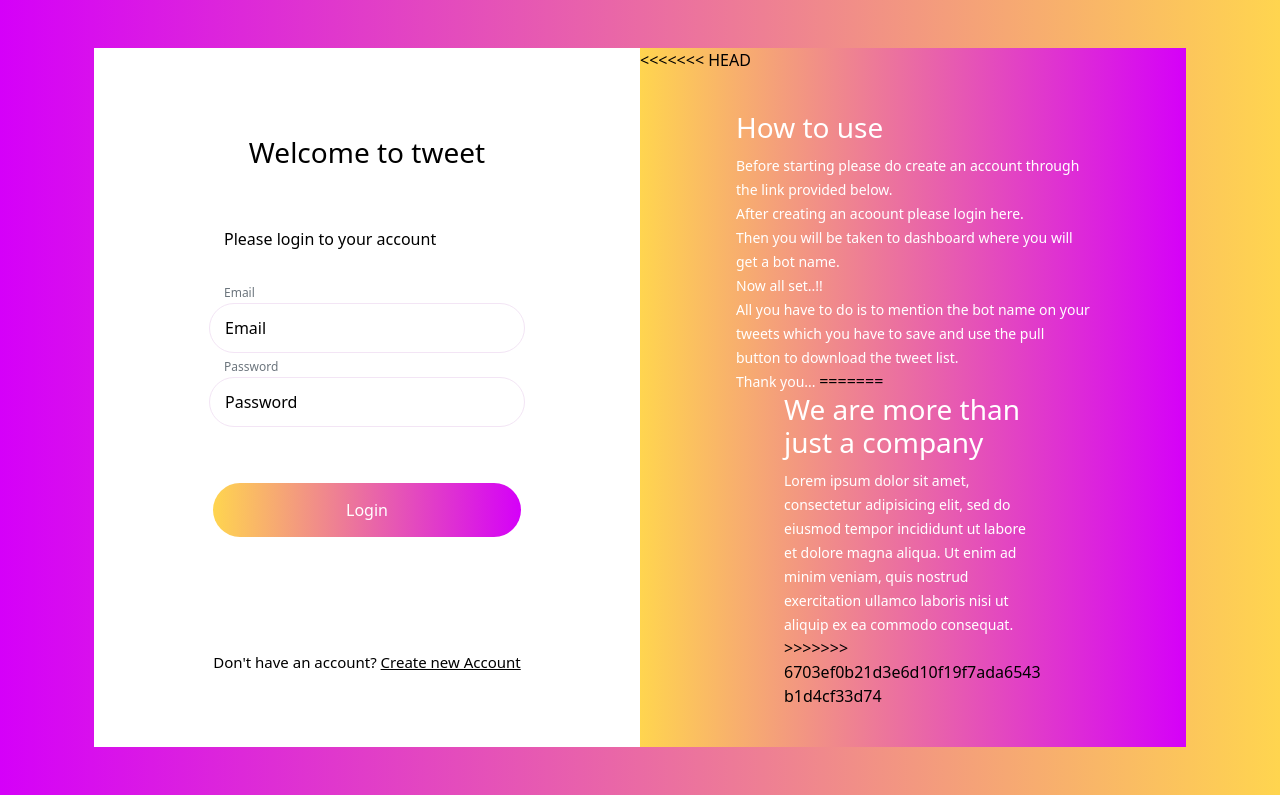
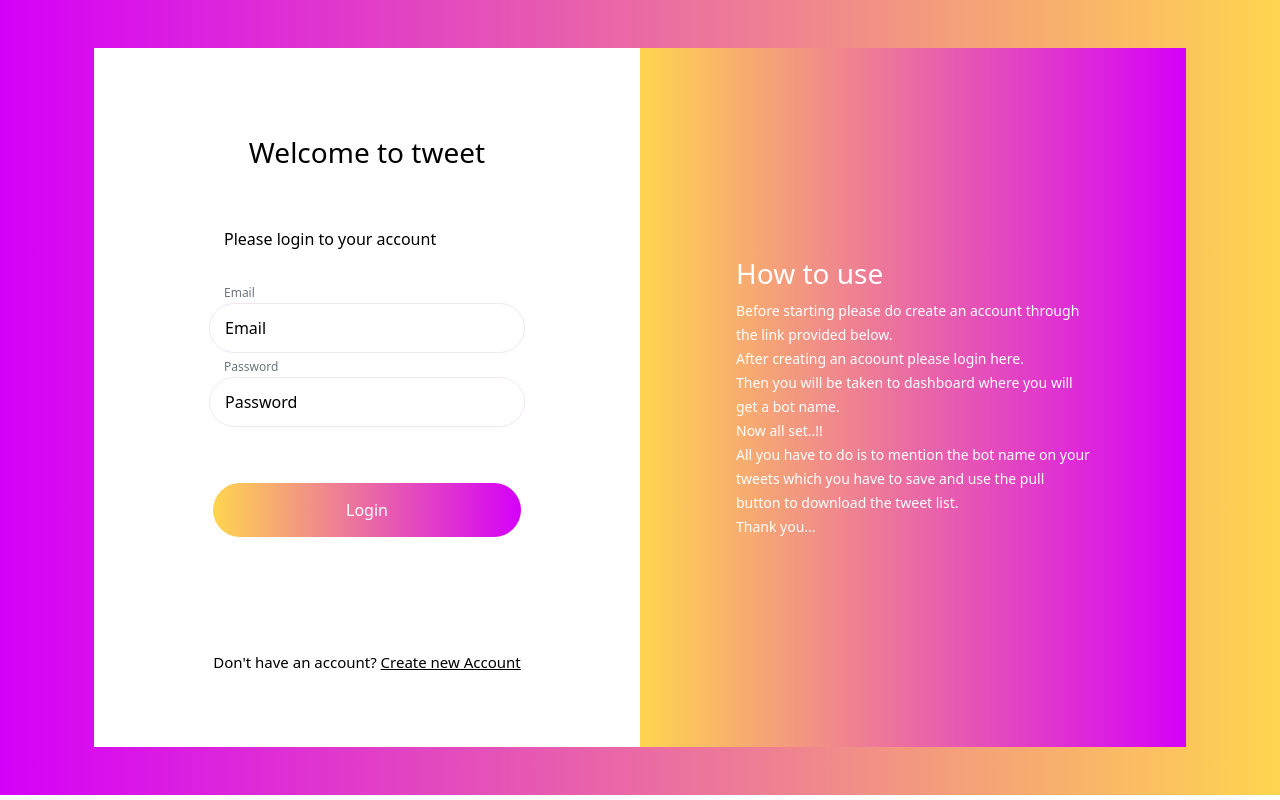
Before and after one commit to python-project-tinkerhub/project-python, a Django app: page /user/ in a window 1280 px wide. Run offline with Django 3.2, Linux system fonts and the light colour scheme; some libraries are stand-ins or nearby versions.

Commit message:
lorem ipsum removed from index

```diff
--- a/twitter_assist/mainapp/templates/index.html
+++ b/twitter_assist/mainapp/templates/index.html
@@ -36,15 +36,8 @@
                     </div>
                 </div>
                 <div class="card card2">
-<<<<<<< HEAD
                     <div class="my-auto mx-md-5 px-md-5 right">
                         <h3 class="text-white">How to use</h3> <small class="text-white">Before starting please do create an account through the link provided below.<br>After creating an acoount please login here.<br>Then you will be taken to dashboard where you will get a bot name.<br>Now all set..!!<br>All you have to do is  to mention the bot name on your tweets which you have to save and use the pull button to download the tweet list.<br>Thank you... </small>
-=======
-                    <div class="my-auto mx-md-5 px-md-
-                    5 right">
-                        <h3 class="text-white">We are more than just a company</h3> <small class="text-white">Lorem ipsum dolor sit amet, consectetur adipisicing elit, sed do eiusmod tempor incididunt ut labore et dolore magna aliqua. Ut enim ad minim veniam, quis nostrud exercitation ullamco laboris nisi ut aliquip ex ea commodo consequat.</small>
->>>>>>> 6703ef0b21d3e6d10f19f7ada6543b1d4cf33d74
-                    </div>
                 </div>
             </div>
         </div>
```
